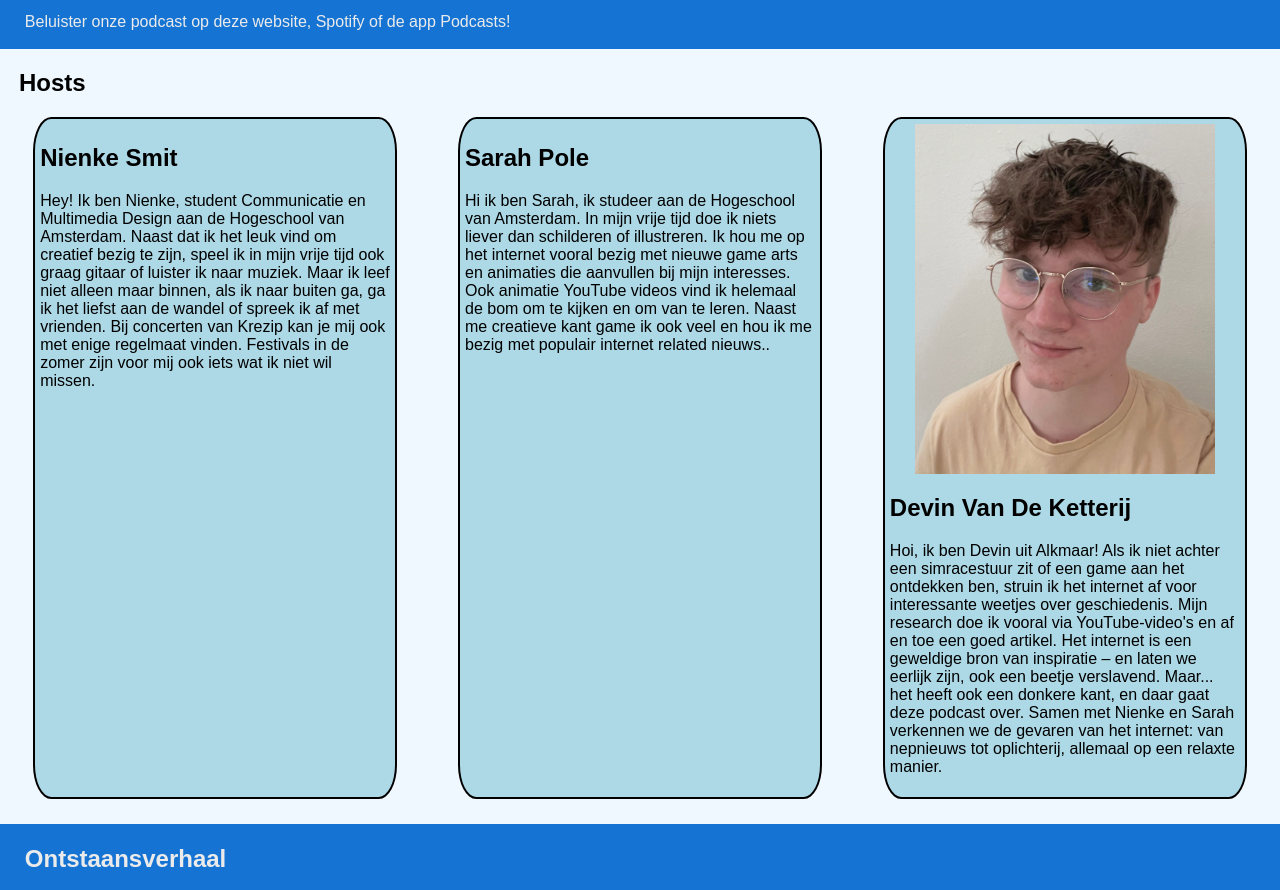
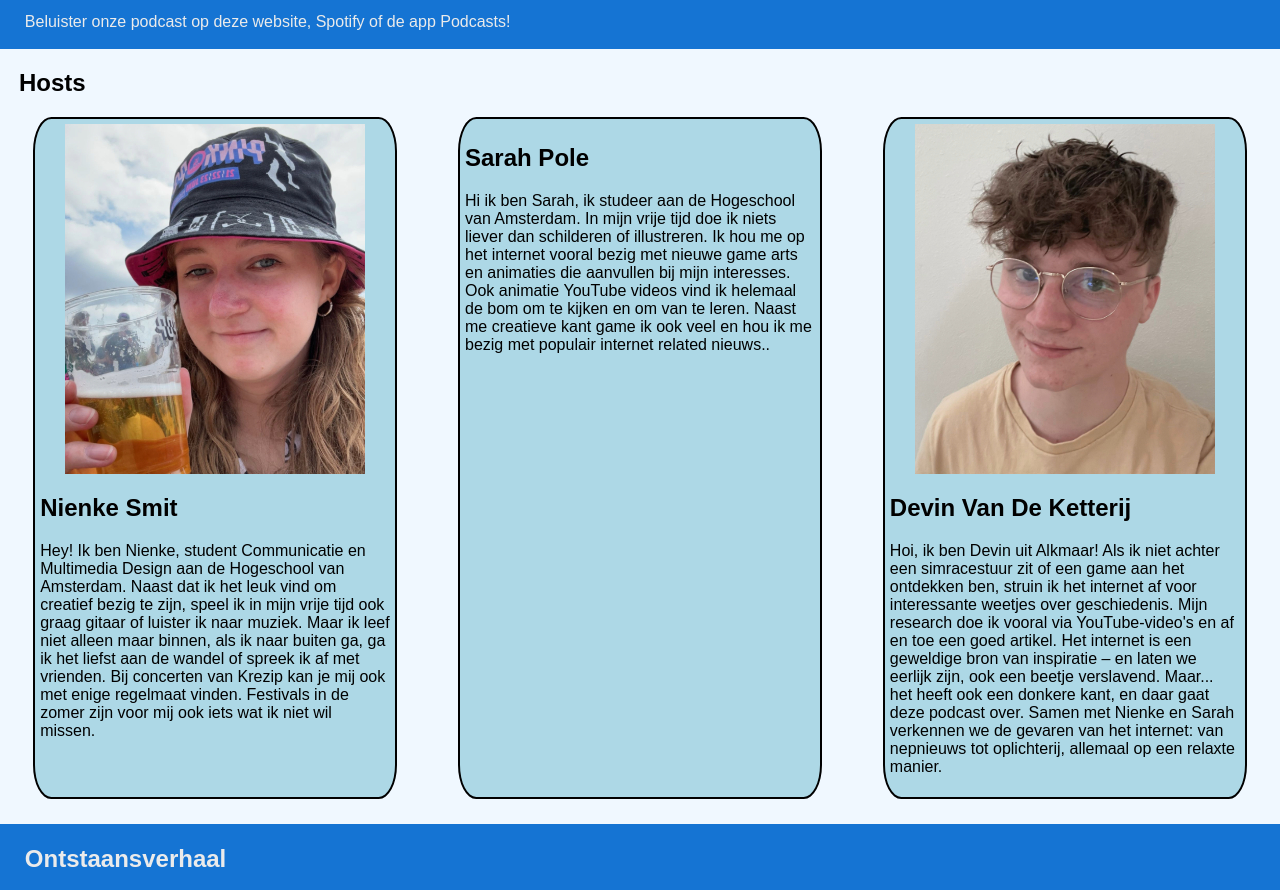
Before and after one commit to Devinket/foutepixels, a plain HTML site: page over_ons.html in a window 1280 px wide. Shown: the part 890-1780 px from the top of the page. Drawn offline with Linux system fonts and the light colour scheme.

Commit message:
Update over_ons.html
Foto van Nienke toegevoegd

```diff
--- a/over_ons.html
+++ b/over_ons.html
@@ -42,6 +42,7 @@
          </h1>
 <section class="hostcollum">
 <section class="hosts">
+    <img src="images/nienke.jpeg" alt="foto van Nienke">
      <h2>
          Nienke Smit
      </h2>
```
